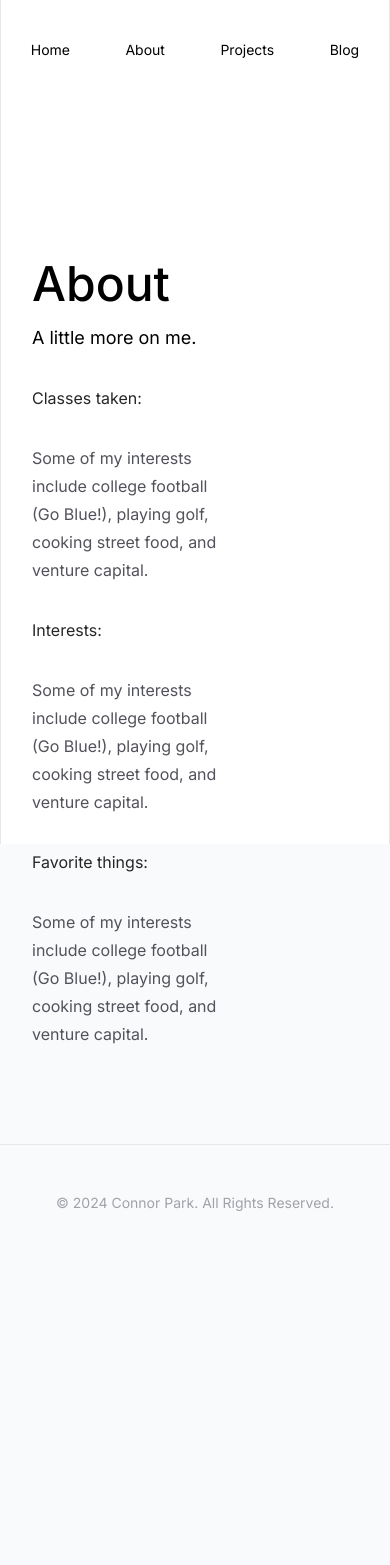
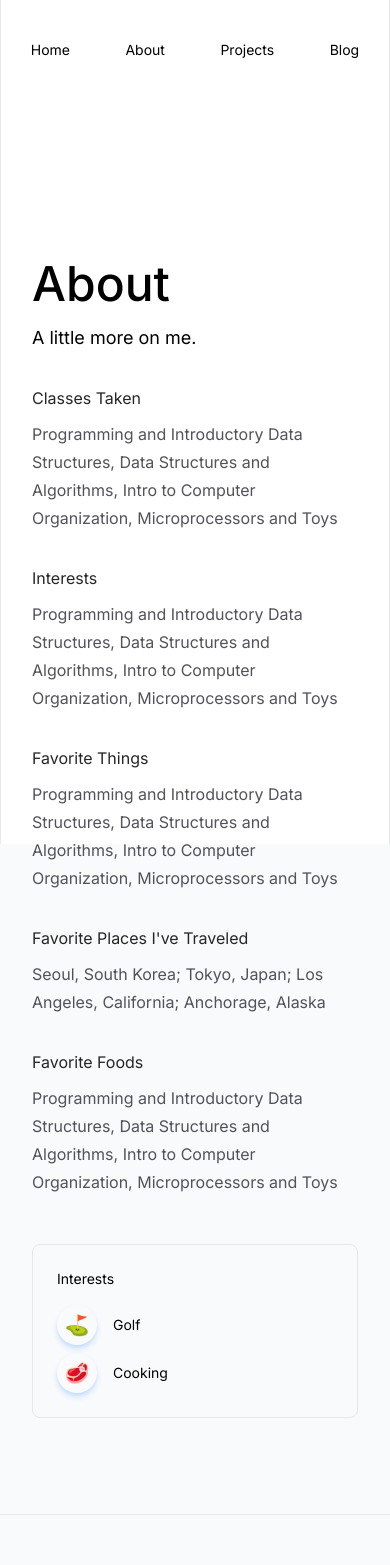
Before and after one commit to connorpark24/connorpark.dev, a Next.js app: page /about in a window 390 px wide. Shown: the top 1565 px of the page. Before the commit the page ends 1261 px from the top, so only its background shows below. Built offline with nearby package versions, Linux system fonts and the light colour scheme.

Commit message:
add interests card

```diff
--- a/src/app/about/page.tsx
+++ b/src/app/about/page.tsx
@@ -1,25 +1,75 @@
+import Card from "@/components/Card";
+
 export default function About() {
   return (
     <div className="flex flex-col w-full pt-16">
       <div className="text-5xl font-medium mb-4 dark:text-white">About</div>
       <div className="text-lg mb-8 dark:text-white"> A little more on me.</div>
+      <div className="flex xl:flex-row flex-col gap-12">
+        <div className="text-base flex flex-col gap-y-8 xl:w-3/5 leading-7 text-neutral-800">
+          <div>
+            <p className="dark:text-white mb-2">Classes Taken</p>
+            <p className="text-zinc-600 dark:text-zinc-400">
+              Programming and Introductory Data Structures, Data Structures and
+              Algorithms, Intro to Computer Organization, Microprocessors and
+              Toys
+            </p>
+          </div>
 
-      <div className="text-base flex flex-col gap-y-8 w-3/5 leading-7 text-neutral-800">
-        <p className="dark:text-white">Classes taken:</p>
+          <div>
+            <p className="dark:text-white mb-2">Interests</p>
             <p className="text-zinc-600 dark:text-zinc-400">
-          Some of my interests include college football (Go Blue!), playing
-          golf, cooking street food, and venture capital.
+              Programming and Introductory Data Structures, Data Structures and
+              Algorithms, Intro to Computer Organization, Microprocessors and
+              Toys
             </p>
-        <p className="dark:text-white">Interests: </p>
+          </div>
+          <div>
+            <p className="dark:text-white mb-2">Favorite Things</p>
             <p className="text-zinc-600 dark:text-zinc-400">
-          Some of my interests include college football (Go Blue!), playing
-          golf, cooking street food, and venture capital.
+              Programming and Introductory Data Structures, Data Structures and
+              Algorithms, Intro to Computer Organization, Microprocessors and
+              Toys
             </p>
-        <p className="dark:text-white">Favorite things:</p>
+          </div>
+          <div>
+            <p className="dark:text-white mb-2">
+              Favorite Places I&apos;ve Traveled
+            </p>
             <p className="text-zinc-600 dark:text-zinc-400">
-          Some of my interests include college football (Go Blue!), playing
-          golf, cooking street food, and venture capital.
+              Seoul, South Korea; Tokyo, Japan; Los Angeles, California;
+              Anchorage, Alaska
             </p>
+          </div>
+
+          <div>
+            <p className="dark:text-white mb-2">Favorite Foods</p>
+            <p className="text-zinc-600 dark:text-zinc-400">
+              Programming and Introductory Data Structures, Data Structures and
+              Algorithms, Intro to Computer Organization, Microprocessors and
+              Toys
+            </p>
+          </div>
+        </div>
+        <div className="xl:w-2/5 flex flex-col gap-y-8">
+          <Card>
+            <p className="text-sm dark:text-white">Interests</p>
+            <div className="flex flex-col gap-y-2">
+              <div className="flex flex-row gap-x-4 items-center">
+                <div className="rounded-full w-10 h-10 shadow-md dark:shadow-blue-800 shadow-blue-200 flex items-center justify-center">
+                  <p className="text-xl">⛳️</p>
+                </div>
+                <p className="text-sm dark:text-white">Golf</p>
+              </div>
+              <div className="flex flex-row gap-x-4 items-center">
+                <div className="rounded-full w-10 h-10 shadow-md dark:shadow-blue-800 shadow-blue-200 flex items-center justify-center">
+                  <p className="text-xl">🥩</p>
+                </div>
+                <p className="text-sm dark:text-white">Cooking</p>
+              </div>
+            </div>
+          </Card>
+        </div>
       </div>
     </div>
   );
--- a/src/app/page.tsx
+++ b/src/app/page.tsx
@@ -10,7 +10,7 @@ export default function Home() {
       <Image
         src={headshot}
         alt="Headshot"
-        className="border-gray-100 border-x-2 rounded-full sm:w-40 sm:h-40 w-32 h-32 shadow-2xl mb-12 dark:shadow-blue-800 shadow-blue-200"
+        className="border-gray-100 rounded-full sm:w-40 sm:h-40 w-32 h-32 shadow-2xl mb-12 dark:shadow-blue-800 shadow-blue-200"
       />
 
       <div className="text-5xl font-medium mb-4 dark:text-white">
@@ -36,23 +36,22 @@ export default function Home() {
               UpRound Ventures.
             </Link>
           </p>
-          <p>
-            Some of my interests include college football (Go Blue!), playing
-            golf, cooking street food, and venture capital.
-          </p>
+          <p>I am from Northern Virginia.</p>
           <p>Feel free to reach out!</p>
         </div>
-        <div className="xl:w-2/5">
+        <div className="xl:w-2/5 flex flex-col gap-y-8">
           <Card>
             <p className="text-sm dark:text-white">Experience</p>
             <div className="flex flex-col gap-y-4">
               <div>
                 <p className="text-sm dark:text-white mb-2">Stealth Startup</p>
                 <div className="flex flex-row justify-between">
-                  <p className="text-xs dark:text-zinc-400">
+                  <p className="text-xs text-zinc-600 dark:text-zinc-400">
                     Software Engineer Intern
                   </p>
-                  <p className="text-xs dark:text-zinc-400">Date</p>
+                  <p className="text-xs text-zinc-600 dark:text-zinc-400">
+                    Date
+                  </p>
                 </div>
               </div>
               <div>
@@ -60,10 +59,12 @@ export default function Home() {
                   Spark RE Analytics LLC
                 </p>
                 <div className="flex flex-row justify-between">
-                  <p className="text-xs dark:text-zinc-400">
+                  <p className="text-xs text-zinc-600 dark:text-zinc-400">
                     Software Engineer Intern
                   </p>
-                  <p className="text-xs dark:text-zinc-400">Date</p>
+                  <p className="text-xs text-zinc-600 dark:text-zinc-400">
+                    Date
+                  </p>
                 </div>
               </div>
             </div>
```
Lines whose indentation alone changed are shown as unchanged.
